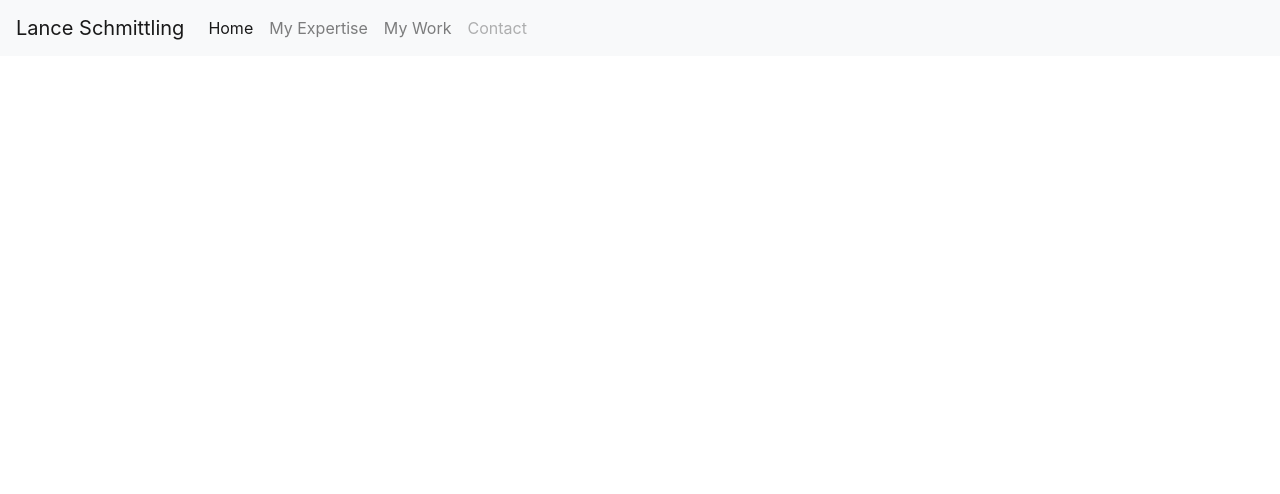
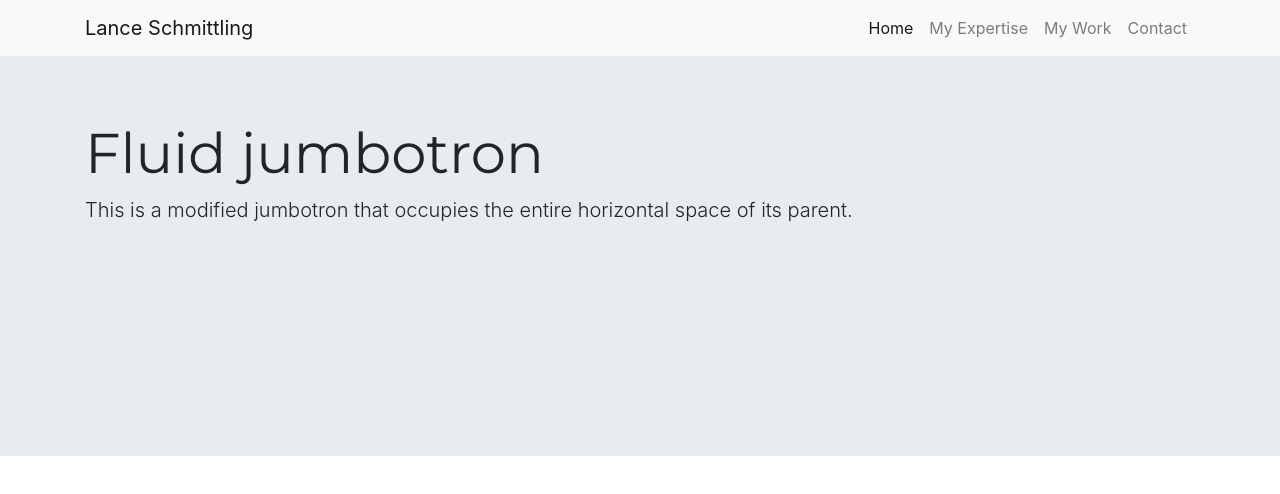
Before and after one commit to lancehenry/lanceschmance.github.io, a plain HTML site: page index.html in a window 1280 px wide. Drawn offline with nearby package versions, Linux system fonts and the light colour scheme.

Commit message:
images folder added

```diff
--- a/assets/css/style.css
+++ b/assets/css/style.css
@@ -1,3 +1,15 @@
+body, html {
+    height: 100%;
+}
+
+.wrapper {
+    height: 100%;
+}
+
 h1 {
     font-family: 'Montserrat', sans-serif;
 }
+
+.jumbotron {
+    height: 50%;
+}
--- a/index.html
+++ b/index.html
@@ -28,15 +28,18 @@
 
 <body>
 
+    <div class="wrapper">
+
         <!-- Navigation Bar -->
         <nav class="navbar navbar-expand-lg navbar-light bg-light">
+            <div class="container nav-container">
                 <a class="navbar-brand" href="#">Lance Schmittling</a>
                 <button class="navbar-toggler" type="button" data-toggle="collapse" data-target="#navbarNav" aria-controls="navbarNav" aria-expanded="false"
                     aria-label="Toggle navigation">
                     <span class="navbar-toggler-icon"></span>
                 </button>
                 <div class="collapse navbar-collapse" id="navbarNav">
-            <ul class="navbar-nav">
+                    <ul class="navbar-nav ml-auto">
                         <li class="nav-item active">
                             <a class="nav-link" href="#">Home
                                 <span class="sr-only">(current)</span>
@@ -49,11 +52,21 @@
                             <a class="nav-link" href="#">My Work</a>
                         </li>
                         <li class="nav-item">
-                    <a class="nav-link disabled" href="#">Contact</a>
+                            <a class="nav-link" href="#">Contact</a>
                         </li>
                     </ul>
                 </div>
+            </div>
         </nav>
+
+        <div class="jumbotron jumbotron-fluid">
+            <div class="container jumbo-container">
+                <h1 class="display-4">Fluid jumbotron</h1>
+                <p class="lead">This is a modified jumbotron that occupies the entire horizontal space of its parent.</p>
+            </div>
+        </div>
+
+    </div>
 
 
 
```
Also changed, not shown: assets/images/ls-logo.png (added). Lines whose indentation alone changed are shown as unchanged.
